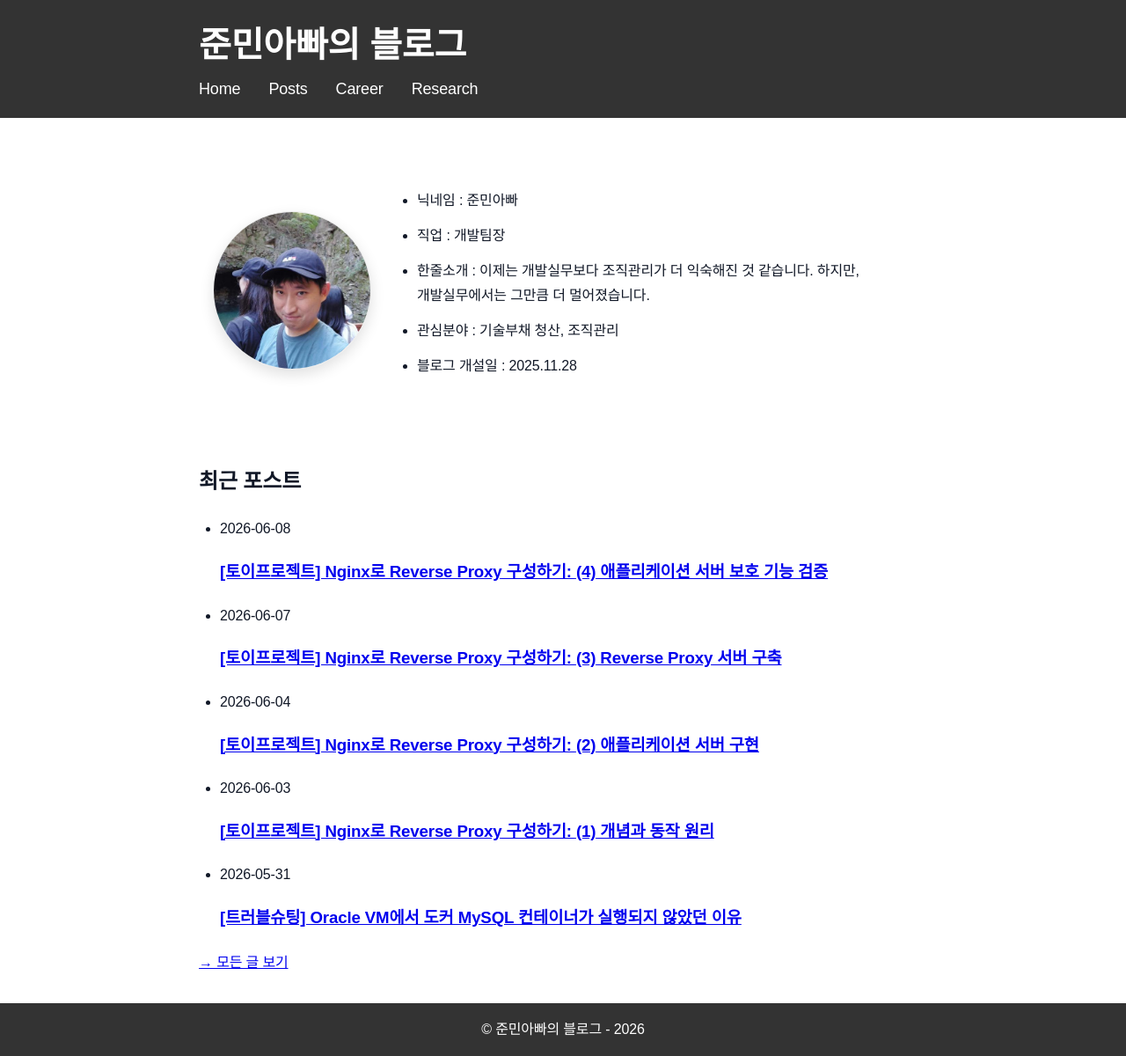
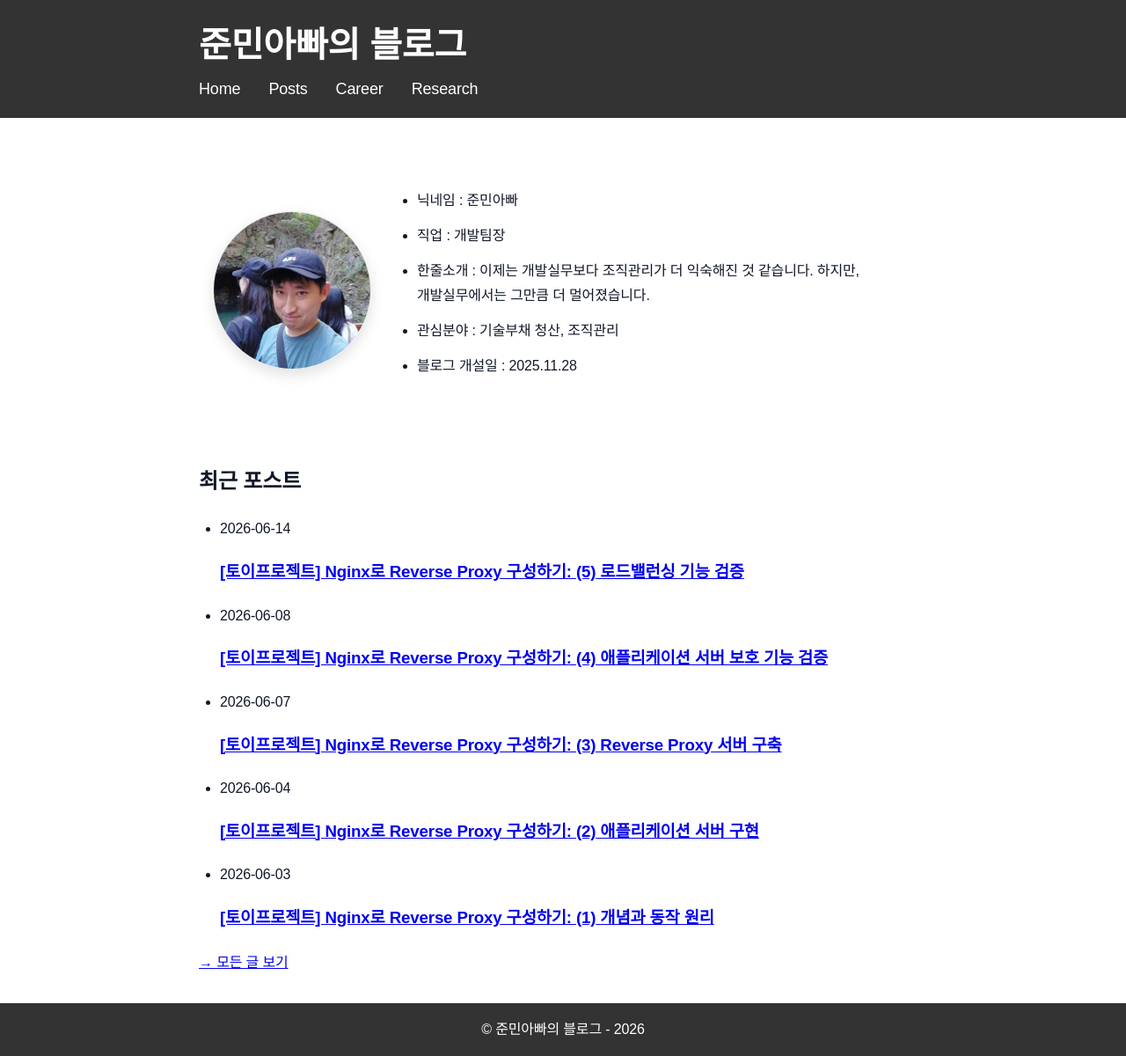
Before and after one commit to sanghoon-lee/sanghoon-lee.github.io, a Jekyll site: the page built from index.md, in a window 1280 px wide. Shown: the whole page at 88% size. Built offline with Jekyll 4.4.1, drawn with Linux system fonts in a browser that asks for light colours; part of the change alters nothing that is shown.

Commit message:
RP 5편 포스팅 추가

````diff
--- a/_posts/2026-06-07-nginx-rp3.md
+++ b/_posts/2026-06-07-nginx-rp3.md
@@ -13,7 +13,7 @@ categories: 토이프로젝트
 
 구성이 완료되면 Nginx가 클라이언트의 요청을 먼저 수신한 뒤 내부 애플리케이션 서버로 전달하는 구조를 만들 수 있습니다.
 
-지금부터는 Nginx 설치하고 Reverse Proxy로 동작할 수 있도록 설정하는 과정을 단계별로 살펴보도록 하겠습니다.
+이번 포스팅에서는 Nginx 설치하고 Reverse Proxy로 동작할 수 있도록 설정하는 과정을 단계별로 살펴보도록 하겠습니다.
 
 ---
 
--- /dev/null
+++ b/_posts/2026-06-14-nginx-rp5.md
@@ -0,0 +1,203 @@
+---
+layout: post
+title: "[토이프로젝트] Nginx로 Reverse Proxy 구성하기: (5) 로드밸런싱 기능 검증"
+date: 2026-06-14
+description: Nginx로 구성한 Reverse Proxy를 이용해서 로드밸런싱 기능을 검증하는 실습에 대한 포스팅입니다.
+image: /assets/images/nginx.jpg
+categories: 토이프로젝트
+---
+
+Nginx를 이용해 Reverse Proxy를 구축하고, 애플리케이션 서버 대신 외부에 노출되어 클라이언트의 요청을 처리하도록 구성해봤습니다.
+
+이를 통해 Reverse Proxy가 내부의 애플리케이션 서버를 보호하는 역할을 수행할 수 있다는 점을 확인할 수 있었습니다.
+
+하지만 실제 서비스 운영 환경에서는 Reverse Proxy가 단순히 애플리케이션 서버를 보호하는 역할만 수행하지 않습니다.
+
+트래픽을 여러 서버에 분산하는 로드밸런싱(Load Balancing), HTTPS 통신을 처리하는 SSL 종료(SSL Termination), 그리고 이미지·CSS·JavaScript와 같은 정적 콘텐츠를 직접 제공하는 기능 등 다양한 역할도 함께 수행합니다.
+
+이러한 기능들은 서비스의 확장성과 성능, 그리고 운영 효율성을 높이는 데 중요한 역할을 하게 됩니다. 대부분의 운영 환경에서 Reverse Proxy가 핵심 인프라로 활용되고 있는 이유이기도 합니다.
+
+이번 포스팅에서는 Reverse Proxy의 로드밸런싱 기능이 실제로 어떻게 동작하는지 검증해보도록 하겠습니다.
+
+---
+
+## 1. 로드밸런싱 실습 준비
+
+하나의 애플리케이션 서버로 구성된 환경에서 서비스를 운영하면 모든 요청은 해당 서버에 집중됩니다.
+
+이러한 구성에서는 트래픽이 증가할수록 애플리케이션 서버의 부하도 증가하게 됩니다. 애플리케이션 서버에 장애가 발생하면 서비스 전체가 중단될 위험도 존재합니다.
+
+이러한 위험을 방지하기 위해서 사용되는 기능이 로드밸런싱(Load Balancing)입니다.
+
+로드밸런싱은 다수의 애플리케이션 서버가 구성된 환경에서 클라이언트의 요청을 각 애플리케이션 서버로 분산하여 처리하는 기능을 의미합니다.
+
+---
+
+### 1.1. 현재 구성의 한계
+
+현재 Reverse Proxy의 애플리케이션 서버 보호 기능을 검증하기 위해 하나의 애플리케이션 서버(api-01)만 구동되고 있습니다.
+
+```nohighlight
+Client
+  ↓
+Nginx
+  ↓
+api-01
+```
+
+클라이언트의 요청을 분산하여 처리하는 로드밸런싱 기능의 동작을 확인하려면 애플리케이션 서버가 추가되어야 합니다.
+
+---
+
+### 1.2. 애플리케이션 서버 추가
+
+로드밸런싱 동작을 확인해 볼 수 있도록 애플리케이션 서버(api-02)를 추가로 구성했습니다.
+
+```bash
+$ docker run -d \
+  --name api-02 \
+  --network rp-network \
+  -e SERVER_NAME=api-02 \
+  simple-api
+```
+
+현재 구동되어 있는 애플리케이션 서버와 구분하기 위해 컨테이너 이름과 SERVER_NAME 환경변수를 모두 api-02로 지정했습니다.
+
+SERVER_NAME의 값은 응답 결과에 포함되므로 어떤 애플리케이션 서버가 요청을 처리했는지 쉽게 확인할 수 있습니다.
+
+```nohighlight
+┌─────────────────────────┐
+│       Windows 11        │
+│       (Client)          │
+└──────────┬──────────────┘
+           │
+           ▼
+        nginx-rp
+           │
+           ▼
+      rp-network
+           │
+     ┌─────┴─────┐
+     ▼           ▼
+  api-01      api-02
+```
+
+두 개의 애플리케이션 서버(api-01, api-02)가 준비되었지만, 아직 Reverse Proxy는 api-01에만 요청을 전달할 수 있도록 구성되어 있습니다. 따라서 현재 상태에서는 모든 요청이 여전히 api-01로만 전달됩니다.
+
+---
+
+### 1.3. Nginx의 설정 변경
+
+이제 로드밸런싱 기능이 동작할 수 있도록 Reverse Proxy로 구성된 Nginx의 설정을 변경해야 합니다.
+
+Nginx는 upstream 지시어를 이용해서 여러 백엔드 서버를 하나의 그룹으로 관리할 수 있습니다.
+
+그리고 proxy_pass에서 개별 서버가 아닌 upstream 그룹을 지정하면 Nginx가 내부적으로 요청을 분산하여 전달하게 됩니다.
+
+이를 위해 nginx.conf 파일을 아래와 같이 수정했습니다.
+
+```nohighlight
+http {
+
+    upstream backend {
+        server api-01:8000;
+        server api-02:8000;
+    }
+
+    server {
+
+        listen 80;
+
+        location / {
+            proxy_pass http://backend;
+        }
+    }
+}
+```
+
+nginx.conf 파일에서 추가된 내용은 upstream backend 설정입니다.
+
+```nohighlight
+upstream backend {
+    server api-01:8000;
+    server api-02:8000;
+}
+
+upstream backend는 api-01과 api-02를 하나의 서버 그룹으로 정의하는 설정입니다.
+
+그리고 proxy_pass에서 개별 서버 대신 backend 그룹을 지정하면 Nginx는 해당 그룹에 포함된 애플리케이션 서버로 요청을 전달하게 됩니다.
+
+---
+
+### 1.4. Reverse Proxy 서버 재구성
+
+변경된 설정을 적용하려면 Reverse Proxy 서버(nginx-rp)를 재시작하기 위해 기존의 컨테이너를 제거했습니다.
+
+```bash
+$ docker rm -f nginx-rp
+```
+
+그리고 컨테이너를 다시 시작했습니다.
+
+```bash
+$ docker run -d \
+  --name nginx-rp \
+  --network rp-network \
+  -p 80:80 \
+  -v /home/sanghoon/nginx/nginx.conf:/etc/nginx/nginx.conf:ro \
+  nginx
+```
+
+---
+
+## 2. 실습 : 로드밸런싱 기능 검증
+
+Reverse Proxy가 제공하는 로드밸런싱 기능의 동작을 확인하기 위해 여러 번 애플리케이션 서버를 호출했습니다.
+
+```bash
+$ curl http://192.168.56.11:80/api/server
+```
+
+아래 응답 예시처럼 api-01과 api-02가 번갈아 응답되고 있었습니다. 이를 통해 Nginx가 클라이언트의 요청을 두 개의 애플리케이션 서버에 분산하여 전달하고 있음을 확인할 수 있었습니다.
+
+```json
+{
+    "time":"2026-06-14T02:13:12.679279473",
+    "serverName":"api-01"
+}
+```
+
+```json
+{
+    "time":"2026-06-14T02:13:14.290094732",
+    "serverName":"api-02"
+}
+```
+
+```json
+{
+    "time":"2026-06-14T02:13:15.112594293",
+    "serverName":"api-01"
+}
+```
+
+
+
+---
+
+## 3. 포스팅 목록
+
+* [[토이프로젝트] NginX로 Reverse Proxy 구성하기: (1) 개념과 동작 원리](https://sanghoon-lee.github.io/2026/06/03/nginx-rp/)
+* [[토이프로젝트] NginX로 Reverse Proxy 구성하기: (2) 애플리케이션 서버 구현](https://sanghoon-lee.github.io/2026/06/04/nginx-rp2/)
+* [[토이프로젝트] Nginx로 Reverse Proxy 구성하기: (3) Reverse Proxy 서버 구축](https://sanghoon-lee.github.io/2026/06/07/nginx-rp3/)
+* [토이프로젝트] Nginx로 Reverse Proxy 구성하기: (4) 애플리케이션 서버 보호 기능 검증
+
+---
+
+## 4. 소스 코드
+
+* 애플리케이션 서버 - [https://github.com/sanghoon-lee/simple-api.git](https://github.com/sanghoon-lee/simple-api.git)
+
+---
+
+#웹보안 #ReverseProxy #Nginx #프록시 #인프라
````
